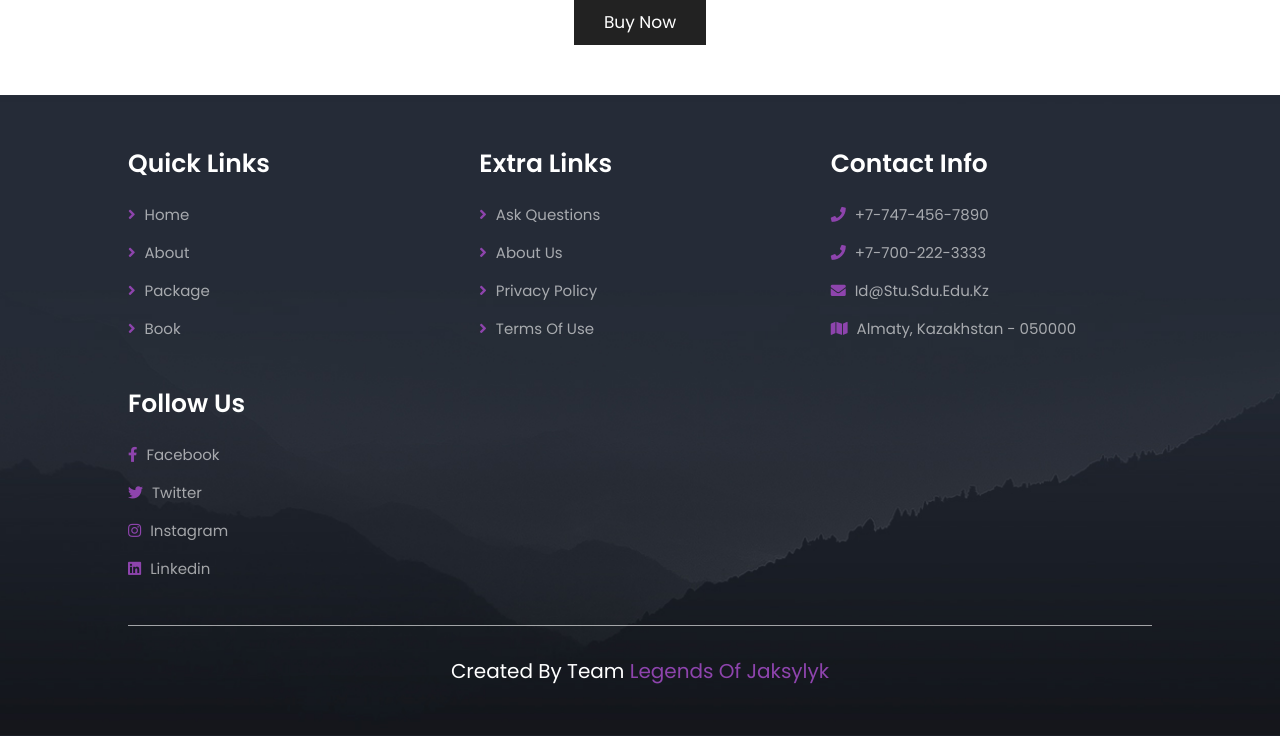
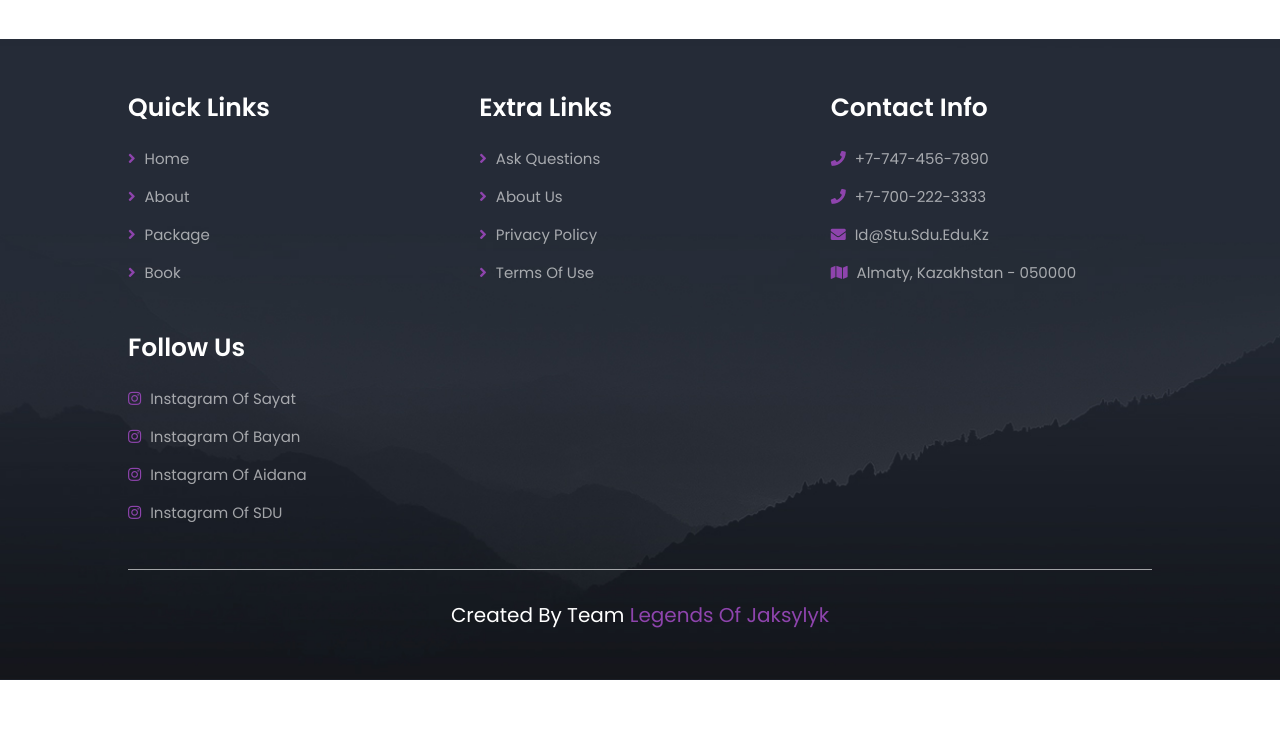
Before and after one commit to Sayat2/ABS, a PHP site: page /home.php in a window 1280 px wide. Shown: the part 2984-3720 px from the top of the page. After the commit the page ends 3664 px from the top, so only its background shows below. Run offline with PHP 8.4, Linux system fonts and the light colour scheme.

Commit message:
add new home file

```diff
--- a/home.php
+++ b/home.php
@@ -107,15 +107,15 @@
 <section class="home-about">
 
    <div class="image">
-      <img src="images/AiBaSa.jpg" alt="">
+      <img src="images/ABS.png" alt="">
    </div>
 
    <div class="content">
       <h3>about us</h3>
       <p>We are Legends of Jaksylyk 😎</p>
-      <p>👩‍💻Aidana Bagasharova</p>
-      <p>👩‍💻Bayan Berdikozha</p>
-      <p>👨‍💻Azhen Sayat</p>
+      <p>👩‍💻Aidana Bagasharova 👩‍💻Bayan Berdikozha  👨‍💻Azhen Sayat</p>
+      <p>We will help you learn the current profession and start a career. </p><p> study at a convenient time, work on real projects</p><p> and build a portfolio already on the course.</p>
+      <p></p>
       <a href="about.php" class="btn">read more</a>
    </div>
 
@@ -189,26 +189,26 @@
 
 <div class="box">
    <h3>extra links</h3>
-         <a href="#"> <i class="fas fa-angle-right"></i> ask questions</a>
+   <a href="https://mail.google.com/mail/u/1/#inbox?compose=new"> <i class="fas fa-angle-right"></i> ask questions</a>
    <a href="about.php"> <i class="fas fa-angle-right"></i> about us</a>
-         <a href="#"> <i class="fas fa-angle-right"></i> privacy policy</a>
-         <a href="#"> <i class="fas fa-angle-right"></i> terms of use</a>
+   <a href="https://policies.google.com/privacy?hl=en-US"> <i class="fas fa-angle-right"></i> privacy policy</a>
+   <a href="https://termly.io/legal-dictionary/terms-of-use/#:~:text=Terms%20of%20use%20are%20the,or%20%E2%80%9Cterms%20and%20conditions%E2%80%9D."> <i class="fas fa-angle-right"></i> terms of use</a>
 </div>
 
 <div class="box">
    <h3>contact info</h3>
    <a href="#"> <i class="fas fa-phone"></i> +7-747-456-7890 </a>
    <a href="#"> <i class="fas fa-phone"></i> +7-700-222-3333 </a>
-         <a href="#"> <i class="fas fa-envelope"></i> id@stu.sdu.edu.kz </a>
-         <a href="#"> <i class="fas fa-map"></i> Almaty, Kazakhstan - 050000 </a>
+   <a href="https://mail.google.com/mail/u/1/#inbox?compose=new"> <i class="fas fa-envelope"></i> id@stu.sdu.edu.kz </a>
+   <a href="https://e.mail.ru/compose/"> <i class="fas fa-map"></i> Almaty, Kazakhstan - 050000 </a>
 </div>
 
 <div class="box">
    <h3>follow us</h3>
-         <a href="#"> <i class="fab fa-facebook-f"></i> facebook </a>
-         <a href="#"> <i class="fab fa-twitter"></i> twitter </a>
-         <a href="#"> <i class="fab fa-instagram"></i> instagram </a>
-         <a href="#"> <i class="fab fa-linkedin"></i> linkedin </a>
+   <a href="https://www.instagram.com/whk_cd/"> <i class="fab fa-instagram"></i> instagram of Sayat</a>
+   <a href="https://www.instagram.com/bayan.sullu/"> <i class="fab fa-instagram"></i> instagram of Bayan</a>
+   <a href="https://www.instagram.com/awesomeaydana/"> <i class="fab fa-instagram"></i> instagram of Aidana</a>
+   <a href="https://www.instagram.com/sdukz/"> <i class="fab fa-instagram"></i> instagram of SDU</a>
 </div>
 
 </div>
```
Lines whose indentation alone changed are shown as unchanged.
